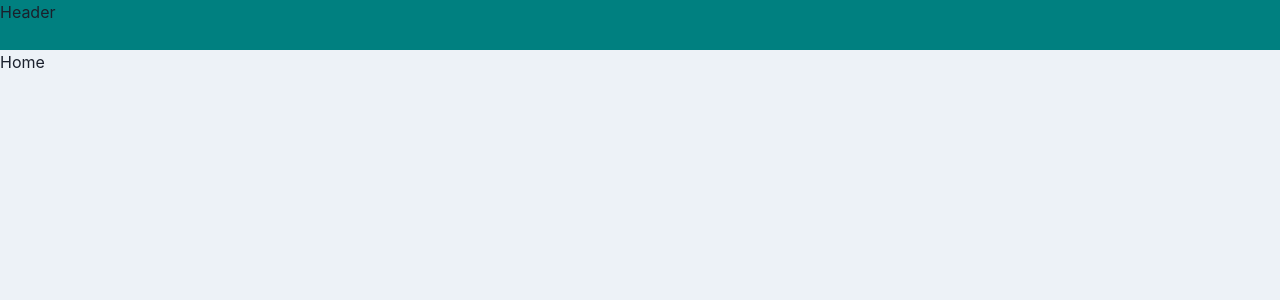
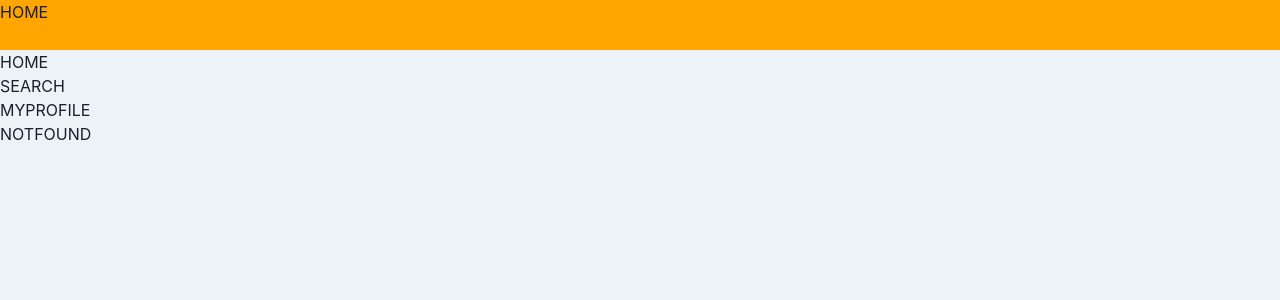
Before and after one commit to kaji5963/react-docker, a React (Create React App) app in the folder React/front/: page / in a window 1280 px wide. Shown: the top 300 px of the page. Built offline with nearby package versions, Linux system fonts and the light colour scheme.

Commit message:
ルーティング作成

```diff
--- a/React/front/src/components/Organisms/Header.tsx
+++ b/React/front/src/components/Organisms/Header.tsx
@@ -1,5 +1,10 @@
 import React, { FC, memo } from 'react';
+import { Link } from 'react-router-dom';
 
 export const Header: FC = memo(() => {
-  return <div style={{ height: '50px', backgroundColor: 'teal' }}>Header</div>;
+  return (
+    <div style={{ height: '50px', backgroundColor: 'orange' }}>
+      <Link to="/">HOME</Link>
+    </div>
+  );
 });
--- a/React/front/src/components/pages/Home.tsx
+++ b/React/front/src/components/pages/Home.tsx
@@ -1,5 +1,21 @@
 import React, { FC, memo } from 'react';
+import { Link } from 'react-router-dom';
 
 export const Home: FC = memo(() => {
-  return <div>Home</div>;
+  return (
+    <div>
+      <p>HOME</p>
+      <ul>
+        <li>
+          <Link to="/search">SEARCH</Link>
+        </li>
+        <li>
+          <Link to="/myProfile">MYPROFILE</Link>
+        </li>
+        <li>
+          <Link to="*">NOTFOUND</Link>
+        </li>
+      </ul>
+    </div>
+  );
 });
--- /dev/null
+++ b/React/front/src/components/pages/MyProfile.tsx
@@ -0,0 +1,11 @@
+import React, { FC, memo } from 'react';
+import { Link } from 'react-router-dom';
+
+export const MyProfile: FC = memo(() => {
+  return (
+    <div>
+      <p>MyProfile</p>
+      <Link to="/">HOMEへ戻る</Link>
+    </div>
+  );
+});
--- /dev/null
+++ b/React/front/src/components/pages/NotFound.tsx
@@ -0,0 +1,11 @@
+import React, { FC, memo } from 'react';
+import { Link } from 'react-router-dom';
+
+export const NotFound: FC = memo(() => {
+  return (
+    <div>
+      <p>NotFound</p>
+      <Link to="/">HOMEへ戻る</Link>
+    </div>
+  );
+});
--- /dev/null
+++ b/React/front/src/components/pages/Search.tsx
@@ -0,0 +1,11 @@
+import React, { FC, memo } from 'react';
+import { Link } from 'react-router-dom';
+
+export const Search: FC = memo(() => {
+  return (
+    <div>
+      <p>Search</p>
+      <Link to="/">HOMEへ戻る</Link>
+    </div>
+  );
+});
--- a/React/front/src/components/pages/test.tsx
+++ /dev/null
@@ -1,5 +0,0 @@
-import React, { FC, memo } from 'react';
-
-export const Test: FC = memo(() => {
-  return <div>Test</div>;
-});
--- a/React/front/src/routes/Router.tsx
+++ b/React/front/src/routes/Router.tsx
@@ -1,6 +1,8 @@
 import { Route, Routes } from 'react-router-dom';
 import { Home } from '../components/pages/Home';
-import { Test } from '../components/pages/test';
+import { Search } from '../components/pages/Search';
+import { MyProfile } from '../components/pages/MyProfile';
+import { NotFound } from '../components/pages/NotFound';
 import { HeaderLayout } from '../components/templates/HeaderLayout';
 
 export const Router = () => {
@@ -8,7 +10,9 @@ export const Router = () => {
     <HeaderLayout>
       <Routes>
         <Route path="/" element={<Home />} />
-        <Route path="/test" element={<Test />} />
+        <Route path="/search" element={<Search />} />
+        <Route path="/myProfile" element={<MyProfile />} />
+        <Route path="*" element={<NotFound />} />
       </Routes>
     </HeaderLayout>
   );
```
Also changed, not shown: React/front/src/components/Atoms/PrimaryButton.tsx (renamed from React/front/src/Atoms/PrimaryButton.tsx).
